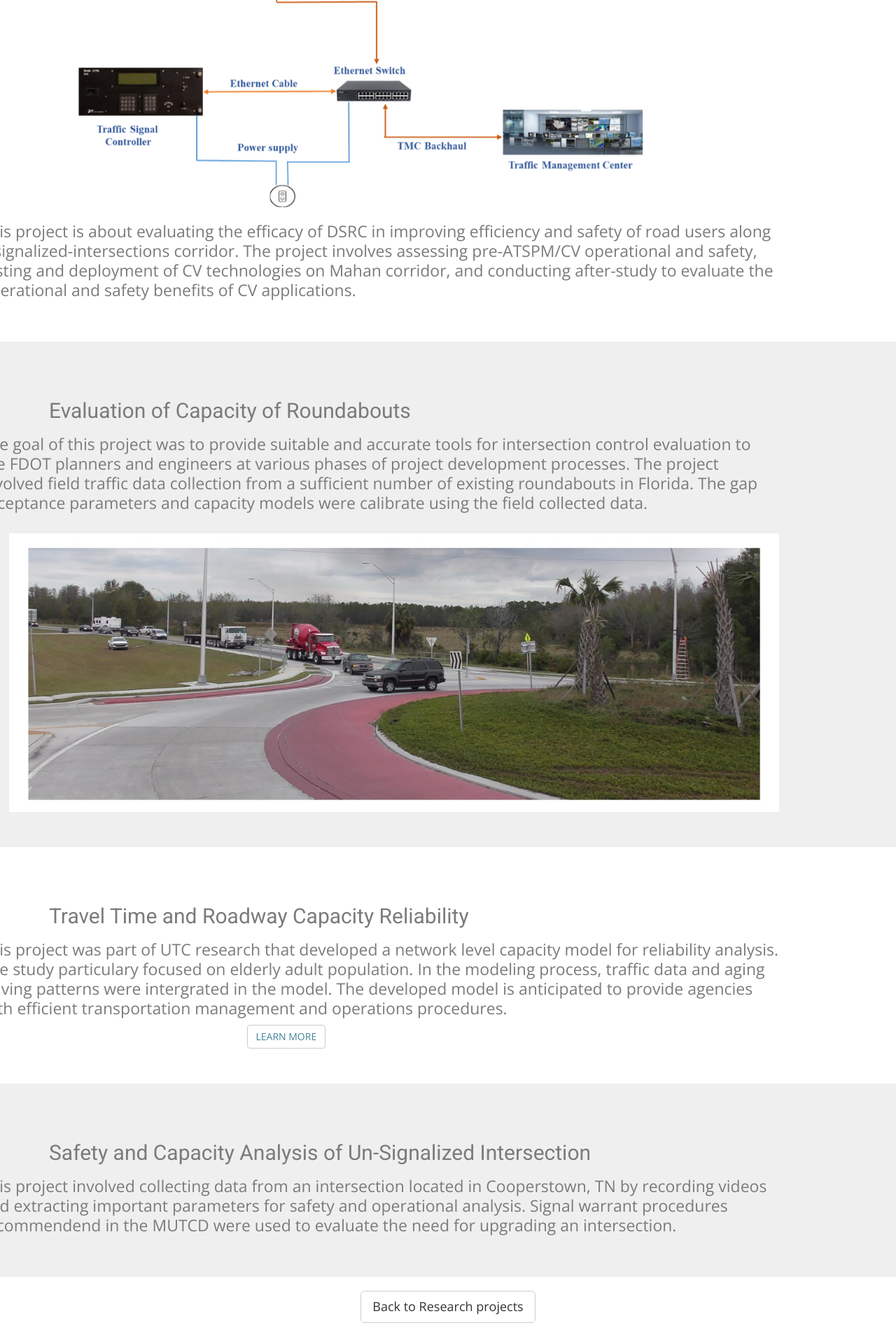
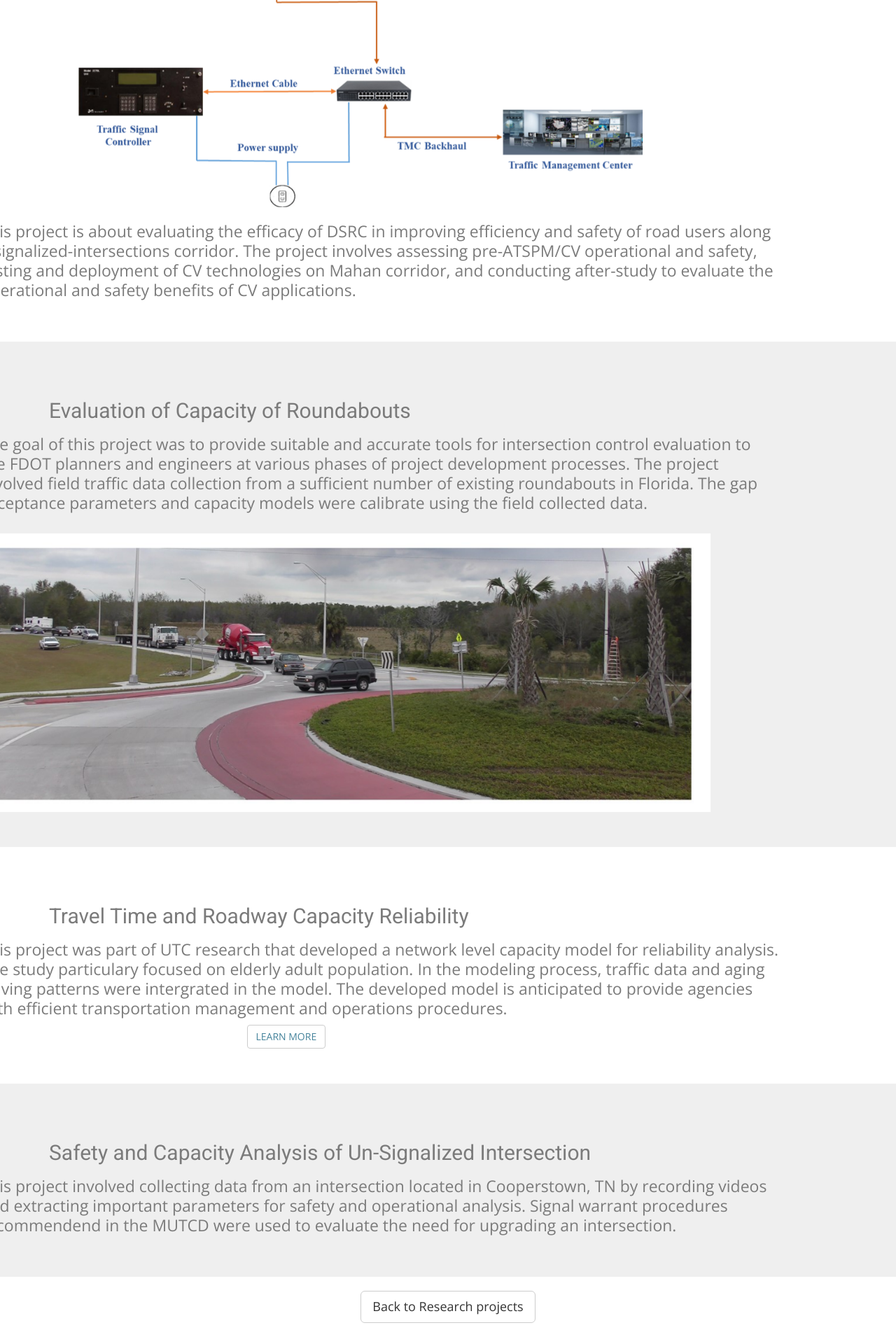
Before and after one commit to ekidando/Emma, a Jekyll site: the page built from TSMO.html, in a window 1280 px wide. Shown: the part 839-2759 px from the top of the page at 70% size. Built offline with Jekyll 4.4.1, drawn with Linux system fonts in a browser that asks for light colours; nearby versions of some CDN libraries; some web fonts are replaced.

Commit message:
Update TSMO.html

```diff
--- a/TSMO.html
+++ b/TSMO.html
@@ -61,7 +61,7 @@ published: true
 
         </div>
       </div><!-- .col-md-7 close -->
-      <div class="col-md-12 col-md-pull-1">
+      <div class="col-md-12 col-md-pull-2">
         <div class="block">
           <br>
           <img src="{{ site.baseurl }}/img/roundabout_3.jpg">
```
